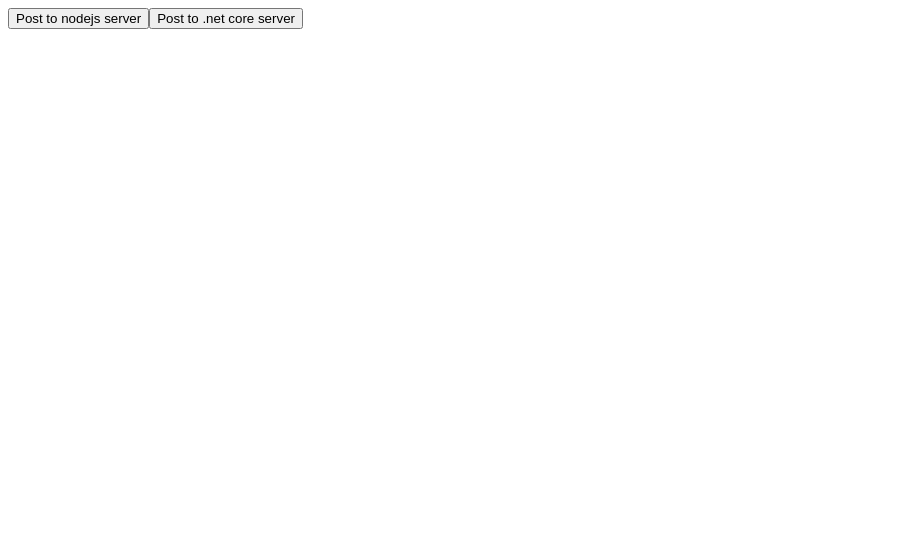
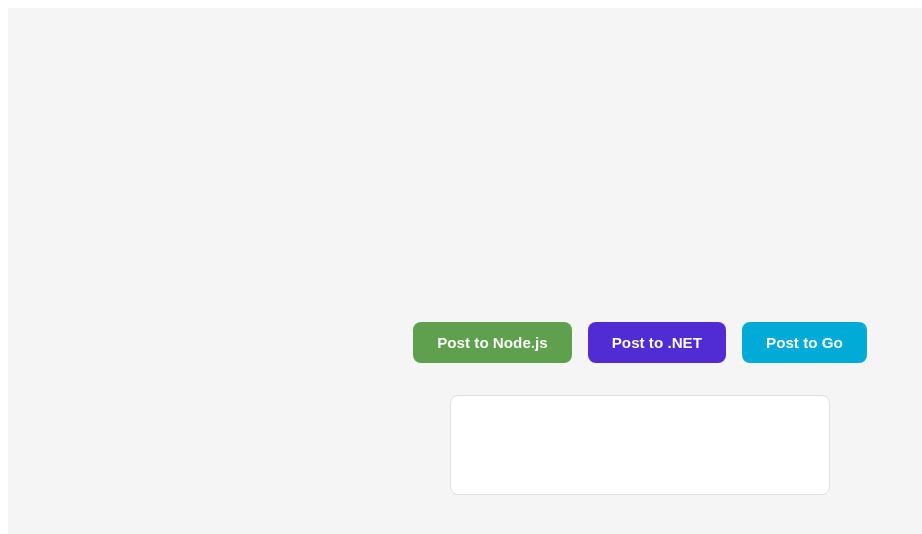
Before and after one commit to kuncevic/angular-httpclient-examples, an Angular app in the folder client/: page / in a window 1280 px wide. Shown: the top 534 px of the page, without its empty margins (0-922 px from the left). Built offline with nearby package versions, Linux system fonts and the light colour scheme.

Commit message:
add go button and restyle buttons

```diff
--- a/client/src/app/app.component.css
+++ b/client/src/app/app.component.css
@@ -0,0 +1,64 @@
+* {
+  box-sizing: border-box;
+  margin: 0;
+  padding: 0;
+}
+
+.container {
+  font-family: system-ui, sans-serif;
+  min-height: 100vh;
+  display: flex;
+  flex-direction: column;
+  align-items: center;
+  justify-content: center;
+  gap: 2rem;
+  background: #f5f5f5;
+}
+
+.buttons {
+  display: flex;
+  gap: 1rem;
+}
+
+.btn {
+  padding: 0.75rem 1.5rem;
+  font-size: 0.95rem;
+  font-weight: 600;
+  border: none;
+  border-radius: 8px;
+  cursor: pointer;
+  color: #fff;
+  transition: opacity 0.15s, transform 0.1s;
+}
+
+.btn:hover  { opacity: 0.88; }
+.btn:active { transform: scale(0.97); }
+
+.btn-node   { background: #5fa04e; }
+.btn-dotnet { background: #512bd4; }
+.btn-go     { background: #00acd7; }
+
+.response {
+  background: #fff;
+  border: 1px solid #e0e0e0;
+  border-radius: 8px;
+  padding: 1rem 1.5rem;
+  width: 380px;
+  min-height: 100px;
+}
+
+.response .label {
+  display: block;
+  font-size: 0.75rem;
+  font-weight: 600;
+  text-transform: uppercase;
+  letter-spacing: 0.05em;
+  color: #888;
+  margin-bottom: 0.5rem;
+}
+
+.response pre {
+  font-size: 0.9rem;
+  color: #222;
+  white-space: pre-wrap;
+}
--- a/client/src/app/app.component.html
+++ b/client/src/app/app.component.html
@@ -1,6 +1,14 @@
-<button (click)="callServer(3000)">Post to nodejs server</button>
-<button (click)="callServer(3001)">Post to .net core server</button>
+<div class="container">
+  <div class="buttons">
+    <button class="btn btn-node" (click)="callServer(3000)">Post to Node.js</button>
+    <button class="btn btn-dotnet" (click)="callServer(3001)">Post to .NET</button>
+    <button class="btn btn-go" (click)="callServer(3002)">Post to Go</button>
+  </div>
 
-@if (response()) {
-  <p>Response: {{ response() | json }}</p>
-}
+  <div class="response">
+    @if (response()) {
+      <span class="label">Response</span>
+      <pre>{{ response() | json }}</pre>
+    }
+  </div>
+</div>
```
